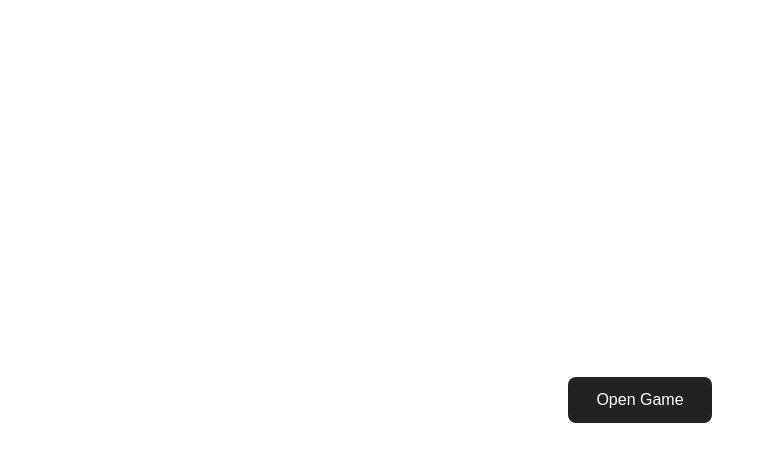
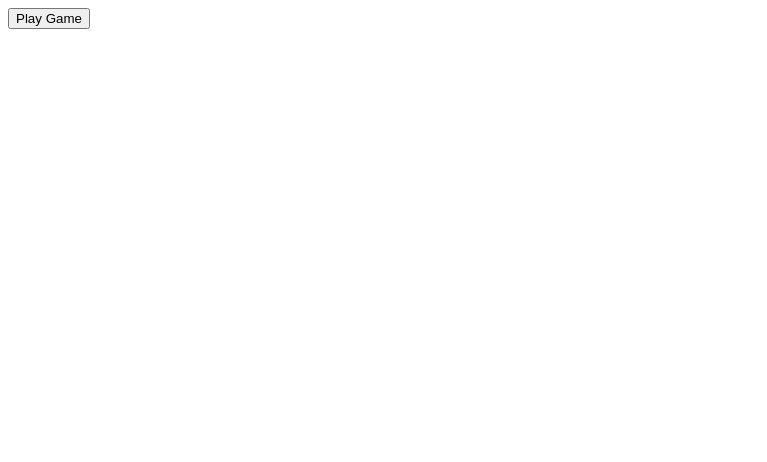
Before and after one commit to bixmailes-afk/ghx-hub, a plain HTML site: page index.html in a window 1280 px wide. Shown: the whole page, without its empty margins (0-767 px from the left). Drawn offline with Linux system fonts and the light colour scheme.

Commit message:
Refactor index.html to simplify structure and functionality
Removed inline styles and unnecessary elements. Updated button functionality to open a new game link.

```diff
--- a/index.html
+++ b/index.html
@@ -1,47 +1,34 @@
 <!DOCTYPE html>
-<html lang="en">
+<html>
 <head>
   <meta charset="UTF-8">
-  <meta name="viewport" content="width=device-width, initial-scale=1.0">
   <title>Games</title>
+</head>
+<body>
 
-  <style>
-    html, body {
-      margin: 0;
-      width: 100%;
-      height: 100%;
-      background: white;
-      font-family: Arial, sans-serif;
-    }
+<button onclick="openBlank()">Play Game</button>
 
-    .container {
-      height: 100%;
-      display: flex;
-      align-items: center;
-      justify-content: center;
-    }
+<script>
+function openBlank() {
+  const blank = window.open("", "_blank");
 
-    button {
-      padding: 14px 28px;
-      border: none;
-      border-radius: 8px;
-      background: #222;
-      color: white;
-      font-size: 16px;
-      cursor: pointer;
-    }
+  blank.document.write(`
+    <!DOCTYPE html>
+    <html>
+    <head>
+      <title>Games</title>
+    </head>
+    <body>
+      <button onclick="window.open('https://kahoot.undo.it/', '_blank', 'noopener,noreferrer')">
+        Play Game
+      </button>
+    </body>
+    </html>
+  `);
 
-    button:hover {
-      background: #444;
-    }
-  </style>
-</head>
+  blank.document.close();
+}
+</script>
 
-<body>
-  <div class="container">
-    <button onclick="window.open('https://kahoot.undo.it/', '_blank', 'noopener,noreferrer')">
-      Open Game
-    </button>
-  </div>
 </body>
 </html>
```
